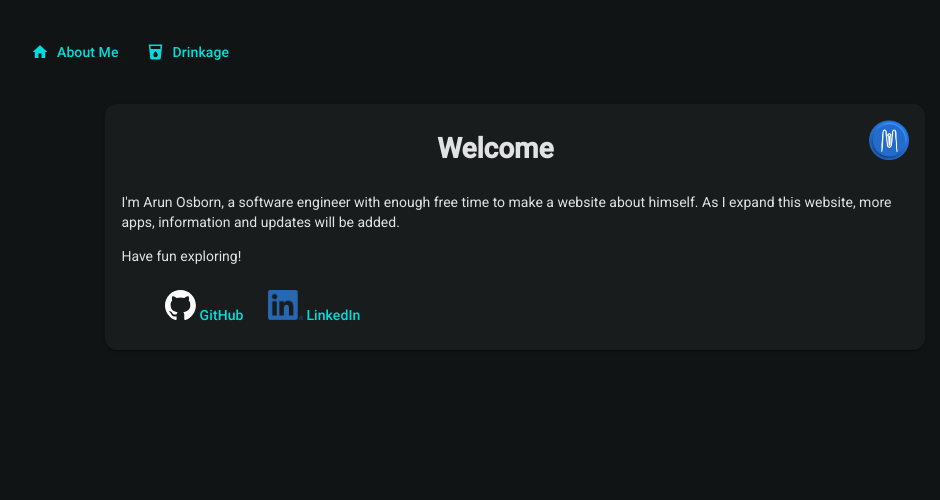
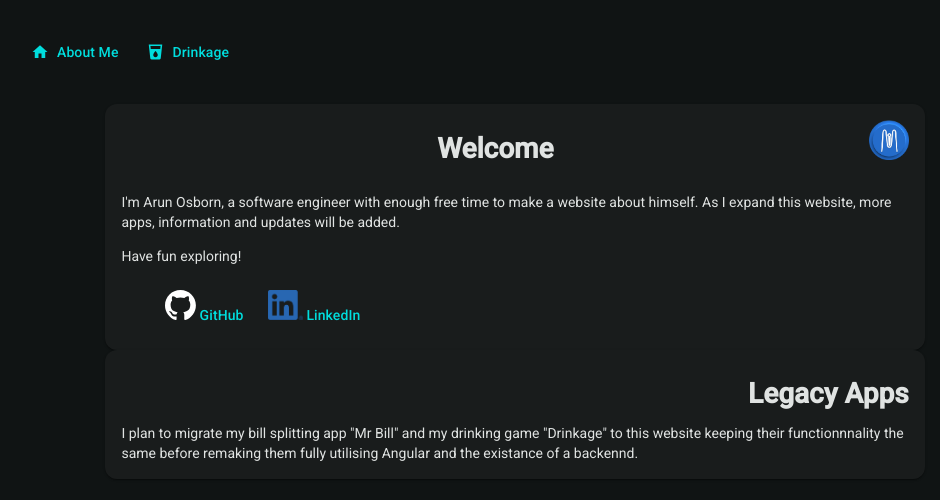
Before and after one commit to ArunOsborn/Portfolio, an Angular app in the folder frontend/portfolio/: page / in a window 1280 px wide. Shown: the top 500 px of the page, without its empty margins (125-1065 px from the left). Built offline with nearby package versions, Linux system fonts and the light colour scheme.

Commit message:
feat: update home page with more description

```diff
--- a/frontend/portfolio/src/app/home-page/home-page.html
+++ b/frontend/portfolio/src/app/home-page/home-page.html
@@ -33,4 +33,15 @@
             </ul>
         </mat-card-actions>
     </mat-card>
+
+    <mat-card>
+        <mat-card-header>
+            <h1>
+                Legacy Apps
+            </h1>
+        </mat-card-header>
+        <mat-card-content>
+            I plan to migrate my bill splitting app "Mr Bill" and my drinking game "Drinkage" to this website keeping their functionnnality the same before remaking them fully utilising Angular and the existance of a backennd.
+        </mat-card-content>
+    </mat-card>
 </main>
```
